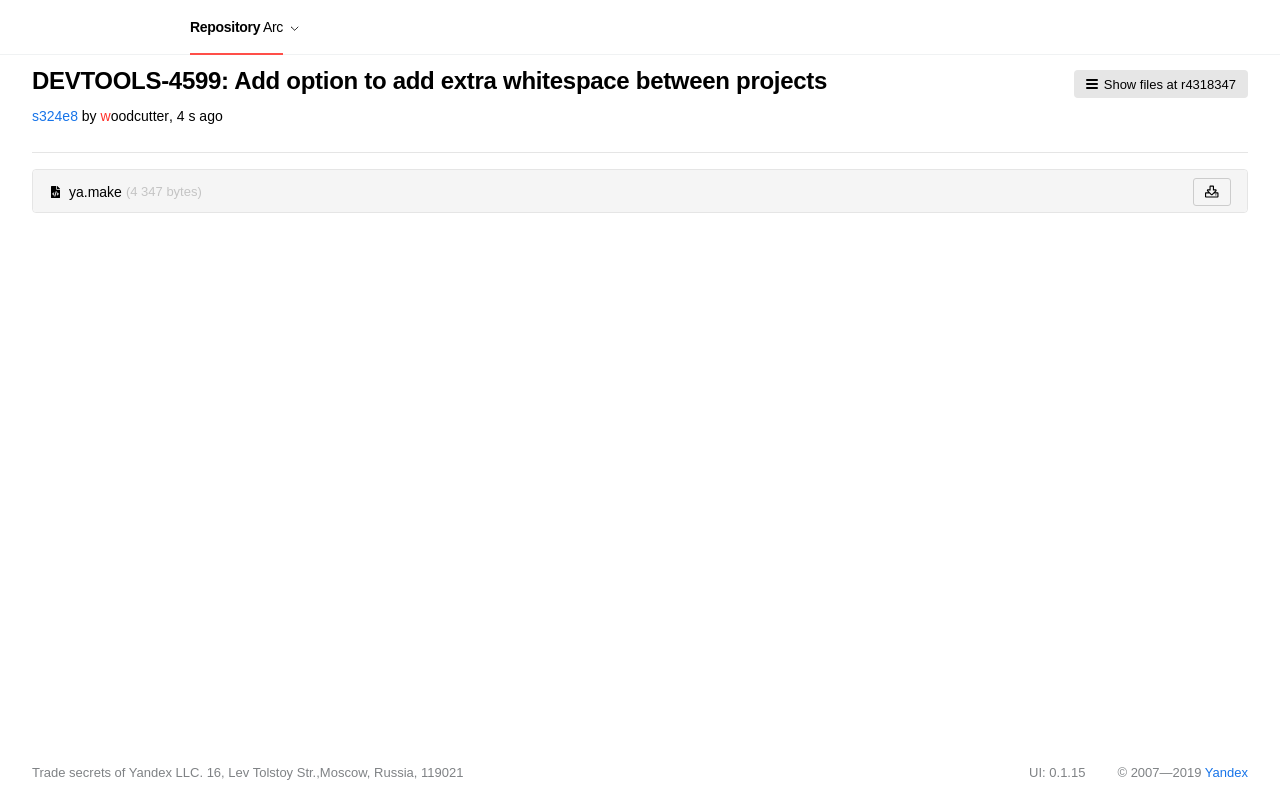
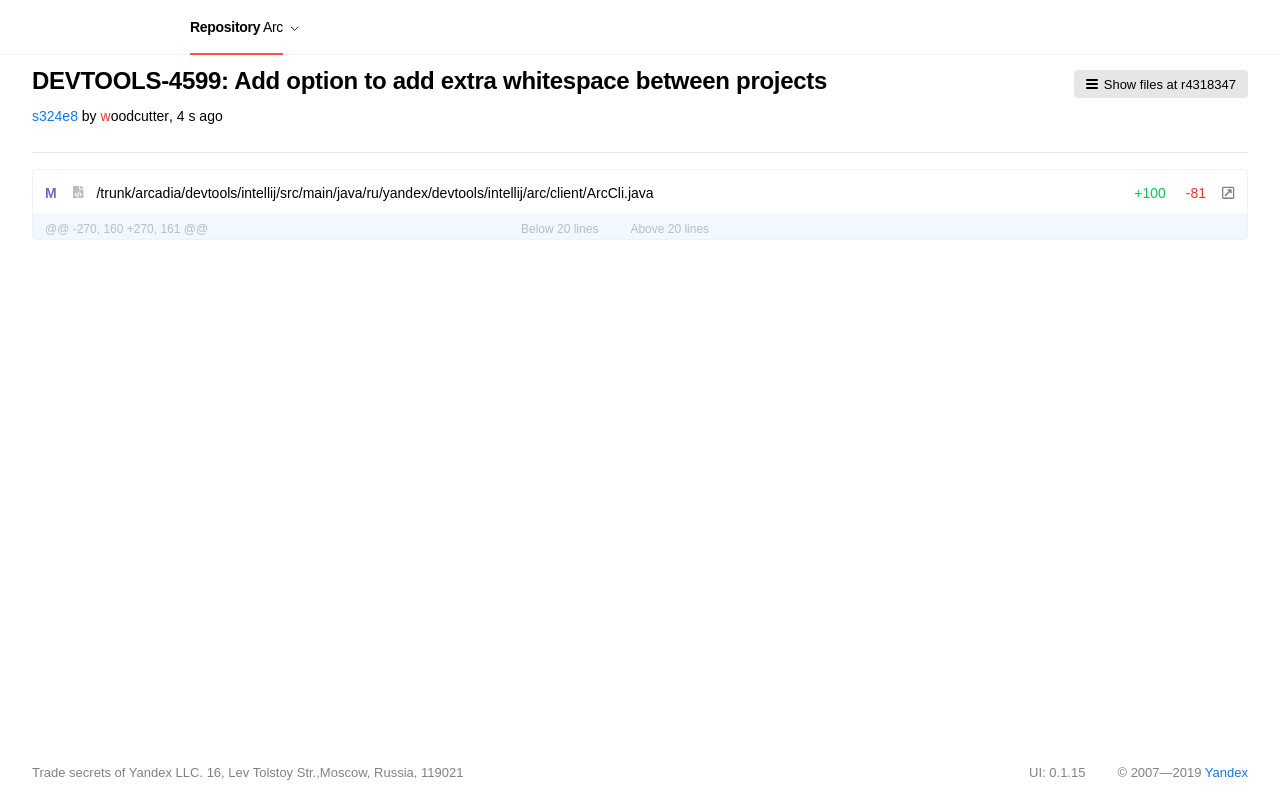
Before and after one commit to Zlata93/test, a website built with webpack: page client/3.1.html in a window 1280 px wide. Built offline with nearby package versions, Linux system fonts and the light colour scheme; a web font is replaced by a local one.

Commit message:
Editor subheader

```diff
--- a/client/3.1.html
+++ b/client/3.1.html
@@ -40,18 +40,30 @@
         </div>
     </div>
 
-    <div class="Section_indent-t_m Section_indent-b_m Editor">
-        <div class="Editor-HeaderBackground"></div>
-        <div class="Editor-Header">
-            <div class="Editor-HeaderItem">
-                <span class="File">
-                    <div class="File-Icon File-Icon_type_code"></div>
-                    ya.make
-                </span>
-                <span class="Editor-ByteCount">(4 347 bytes)</span>
-            </div>
-            <div class="Editor-HeaderItem">
-                <div class="Editor-Action"></div>
+    <div class="Section_indent-t_m Section_indent-b_m Editor Editor_border_ghost">
+        <div class="Editor-Header Editor-Header_space-h_s Editor-Header_space-v_m">
+            <p class="Paragraph">
+                <span class="Editor-M Text_color_purple">M</span>
+                <span class="Icon Icon_type_code Icon_size_xs Icon_indent-r_xxs"></span>
+                /trunk/arcadia/devtools/intellij/src/main/java/ru/yandex/devtools/intellij/arc/client/ArcCli.java
+            </p>
+                <div class="Editor-Info">
+                    <div class="Editor-InfoItem">
+                        <span class="Text_color_success Text_indent-r_m">+100</span>
+                        <span class="Text_color_accented">-81</span>
+                    </div>
+                    <div class="Editor-InfoItem Icon Icon_size_s Icon_type_arrow-up"></div>
+                </div>
+        </div>
+        <div class="Editor-Subheader Editor-Subheader_color_ghost">
+            <div class="Editor-Diff">@@ -270, 160  +270, 161 @@</div>
+            <div class="Editor-Nav">
+                <div class="Editor-NavItem">
+                    Below 20 lines
+                </div>
+                <div class="Editor-NavItem Editor-NavItem_state_active">
+                    Above 20 lines
+                </div>
             </div>
         </div>
 <!--        <table class="Editor-Body">-->
--- a/client/src/styles/blocks/editor.scss
+++ b/client/src/styles/blocks/editor.scss
@@ -1,21 +1,59 @@
 .Editor {
-  border: 1px solid var(--border-faded);
   border-radius: 4px;
   position: relative;
+
+  &_border {
+    &_faded {
+      border: 1px solid var(--border-faded);
+    }
+    &_ghost {
+      border: 1px solid var(--border-ghost);
+    }
+  }
 
   @media screen and (max-width: 600px) {
     border: none;
   }
 
   &-Header {
-    padding: var(--space-xxs) var(--space-m) 6px;
     display: flex;
+    flex-wrap: wrap;
     justify-content: space-between;
     font-family: var(--font);
     font-size: var(--font-s);
     line-height: var(--line-m);
-    background: var(--editor-header);
     border-radius: 4px;
+
+    &_space-h {
+      &_s {
+        padding-left: var(--space-s);
+        padding-right: var(--space-s);
+      }
+      &_m {
+        padding-left: var(--space-m);
+        padding-right: var(--space-m);
+      }
+    }
+
+    &_space-v {
+      &_s {
+        padding-top: var(--space-xxs);
+        padding-bottom: 6px;
+      }
+      &_m {
+        padding-top: 13px;
+        padding-bottom: 10px;
+      }
+    }
+
+    &_color {
+      &_default {
+        background: var(--editor-header);
+      }
+      &_pale {
+        background: var(--pale);
+      }
+    }
 
     @media screen and (max-width: 600px) {
       border-radius: 0;
@@ -118,4 +156,61 @@
       }
     }
   }
+
+  &-Info {
+    display: flex;
+
+    @media screen and (max-width: 600px) {
+      width: 100%;
+      justify-content: space-between;
+    }
+  }
+
+  &-InfoItem {
+    margin-right: var(--space-m);
+
+    &:last-of-type {
+      margin-right: 0;
+    }
+  }
+
+  &-M {
+    font-weight: bold;
+    text-transform: uppercase;
+    margin-right: var(--space-s);
+  }
+
+  &-Subheader {
+    display: flex;
+    font-family: var(--editor-font);
+    font-size: var(--font-xxs);
+    line-height: var(--line-m);
+    padding: 6px var(--space-s) 0;
+
+    &_color {
+      &_ghost {
+        background: var(--background-ghost);
+        color: var(--ghost)
+      }
+    }
+  }
+
+  &-Diff {
+    width: 40%;
+
+    @media screen and (max-width: 600px) {
+      width: 100%;
+    }
+  }
+  &-Nav {
+    width: 60%;
+    display: flex;
+
+    @media screen and (max-width: 600px) {
+      display: none;
+    }
+  }
+  &-NavItem {
+    margin-right: var(--space-xxl);
+  }
 }
--- a/client/src/styles/content/arrow.scss
+++ b/client/src/styles/content/arrow.scss
@@ -5,7 +5,7 @@
   border-bottom: 0;
   border-left: 0;
   border-radius: .5px;
-  text-indent: -624.9375rem;
+  //text-indent: -624.9375rem;
   display: inline-block;
 
   &_state {
--- /dev/null
+++ b/client/src/styles/content/icon.scss
@@ -0,0 +1,32 @@
+.Icon {
+  display: inline-block;
+  background-position: center;
+  background-repeat: no-repeat;
+
+  &_type {
+    &_arrow-up {
+      background-image: url('../images/arrow_up.svg');
+    }
+
+    &_code {
+      background-image: url('../images/code_file_grey.svg');
+    }
+  }
+
+  &_size {
+    &_xs {
+      width: 12px;
+      height: 12px;
+    }
+    &_s {
+      width: 13px;
+      height: 20px;
+    }
+  }
+
+  &_indent-r {
+    &_xxs {
+      margin-right: var(--space-xxs);
+    }
+  }
+}
--- /dev/null
+++ b/client/src/styles/content/paragraph.scss
@@ -0,0 +1,7 @@
+.Paragraph {
+  margin: 0;
+  display: block;
+  text-overflow: ellipsis;
+  white-space: nowrap;
+  overflow: hidden;
+}
--- a/client/src/styles/content/text.scss
+++ b/client/src/styles/content/text.scss
@@ -6,4 +6,22 @@
       line-height: var(--line-s);
     }
   }
+
+  &_color {
+    &_purple {
+      color: var(--purple);
+    }
+    &_success {
+      color: var(--success);
+    }
+    &_accented {
+      color: var(--accented);
+    }
+  }
+
+  &_indent-r {
+    &_m {
+      margin-right: var(--space-m);
+    }
+  }
 }
--- /dev/null
+++ b/client/src/styles/content/triangle.scss
@@ -0,0 +1,18 @@
+.Triangle {
+  &_state {
+    &_up {
+
+    }
+    &_down {
+
+    }
+  }
+  &_color {
+    &_primary {
+
+    }
+    &_ghost {
+
+    }
+  }
+}
--- a/client/src/styles/index.scss
+++ b/client/src/styles/index.scss
@@ -11,9 +11,12 @@
 
 @import 'content/arrow';
 @import 'content/file';
+@import 'content/icon';
 @import 'content/link';
 @import 'content/logo';
+@import 'content/paragraph';
 @import 'content/text';
+@import 'content/triangle';
 @import 'content/user';
 
 @import 'blocks/branchnav';
--- a/client/src/styles/theme/theme.scss
+++ b/client/src/styles/theme/theme.scss
@@ -8,6 +8,7 @@
   --border-faded: #e5e5e5;
   --background-ghost: #f1f8ff;
   --inverse: #4f4f4f;
+  --pale: #fafbfc;
 
   // Значения состояний текста:
   --primary: #000;
@@ -34,6 +35,7 @@
   --deleted-background: #ffeef0;
 
   --branch: #ff5668;
+  --purple: #6B69C7;
 
 
   --line: #f0f2f3;
```
Also changed, not shown: client/1.5.html (+2 -3 lines), client/src/images/arrow_up.svg (added), client/src/images/code_file_grey.svg (added).
